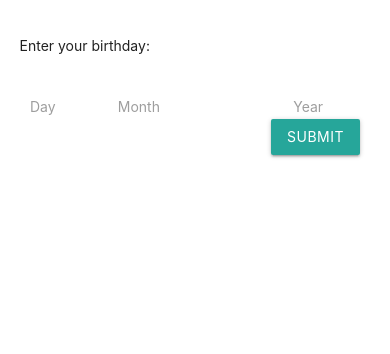
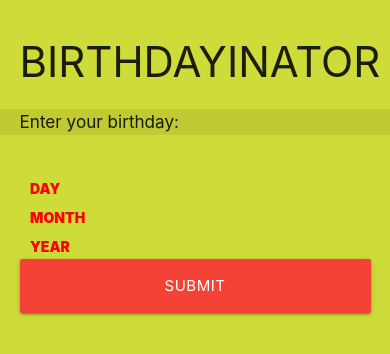
Before and after one commit to charleskorn/yow-connected-2015, a website: page stage3/index.html in a window 390 px wide. Drawn offline with nearby package versions, Linux system fonts and the light colour scheme; files that its build step writes are made by us from their sources.

Commit message:
greg mid merge conflict

```diff
--- a/stage3/content/site.scss
+++ b/stage3/content/site.scss
@@ -7,3 +7,20 @@ img.life-progress-bar-icon {
   height: 50px;
   width: auto;
 }
+
+.input-field label {
+	color: red;
+	font-size: 1rem;
+	font-weight: 900;
+	text-transform: uppercase;
+}
+
+.select-wrapper input.select-dropdown {
+	height: 4rem;
+	font-size: 1.5rem;
+}
+
+@media all and (max-width: 600px){
+	button { width: 100%}
+	h1 { font-size: 3rem; }
+}
--- a/stage3/index.html
+++ b/stage3/index.html
@@ -2,23 +2,29 @@
 <head>
 	<title>Birthdayinator</title>
 
-	<link rel="stylesheet" type="text/css" href="/content/site.css">
   	<link rel="stylesheet" type="text/css" href="https://cdnjs.cloudflare.com/ajax/libs/materialize/0.97.0/css/materialize.min.css" media="screen,projection">
+    <link rel="stylesheet" type="text/css" href="/content/site.css">
 
   	<meta name="viewport" content="width=device-width, initial-scale=1.0"/>
 </head>
 
-<body>
+<body class="lime">
 	<header>
-        <div>&nbsp;</div>
+        <div class="container">
+            <h1>BIRTHDAYINATOR</h1>
+        </div>
     </header>
 
 	<main>
+        <div class="lime darken-1">
+             <div class="container">
+                <p class="flow-text">Enter your birthday:</p>
+            </div>
+        </div>
+
 		<div class="container">
-			<p>Enter your birthday:</p>
-
 			<div class="row">
-				<div class="input-field col s3 m2">
+				<div class="input-field col s12 m2">
 					<select id="day">
 						<option value="1">1</option>
 						<option value="2">2</option>
@@ -54,7 +60,7 @@
 					</select>
 					<label for="day">Day</label>
 				</div>
-                <div class="input-field col s6 m4">
+                <div class="input-field col s12 m4">
                     <select id="month">
                         <option value="1">January</option>
                         <option value="2">February</option>
@@ -71,7 +77,7 @@
                     </select>
                     <label for="month">Month</label>
                 </div>
-                <div class="input-field col s3 m2">
+                <div class="input-field col s12 m2">
                     <select id="year">
                         <option value="2015">2015</option>
                         <option value="2014">2014</option>
@@ -193,14 +199,9 @@
                     <label for="year">Year</label>
                 </div>
 			</div>
-
-            <div class="row">
-                <div class="col s4 m3 offset-s8 offset-m5 right-align">
-                    <button class="btn waves-effect waves-light" id="submit-button">
-                        Submit
-                    </button>
-                </div>
-            </div>
+            <button class="btn btn-large red waves-effect waves-light" id="submit-button">
+                Submit
+            </button>
 		</div>
 	</main>
 
```
